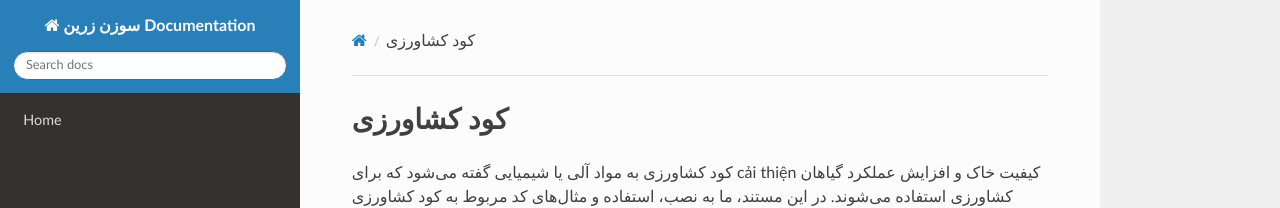
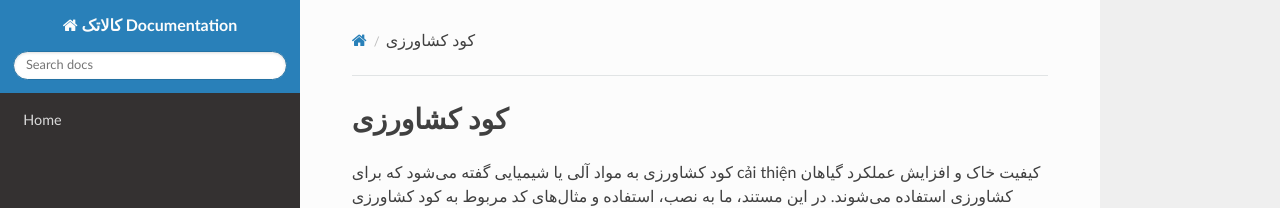
Before and after one commit to sahandsahabi553-prog/terraform-google-semantic-docs, an MkDocs documentation site: the page built from docs/کود-کشاورزی.md, in a window 1280 px wide. Shown: the top 208 px of the page. Built offline with MkDocs 1.6.1, drawn with Linux system fonts in a browser that asks for light colours; nearby versions of some CDN libraries.

```diff
--- a/mkdocs.yml
+++ b/mkdocs.yml
@@ -1,4 +1,4 @@
-site_name: سوزن زرین Documentation
+site_name: کالاتک Documentation
 nav:
   - Home: index.md
 theme: readthedocs
```
